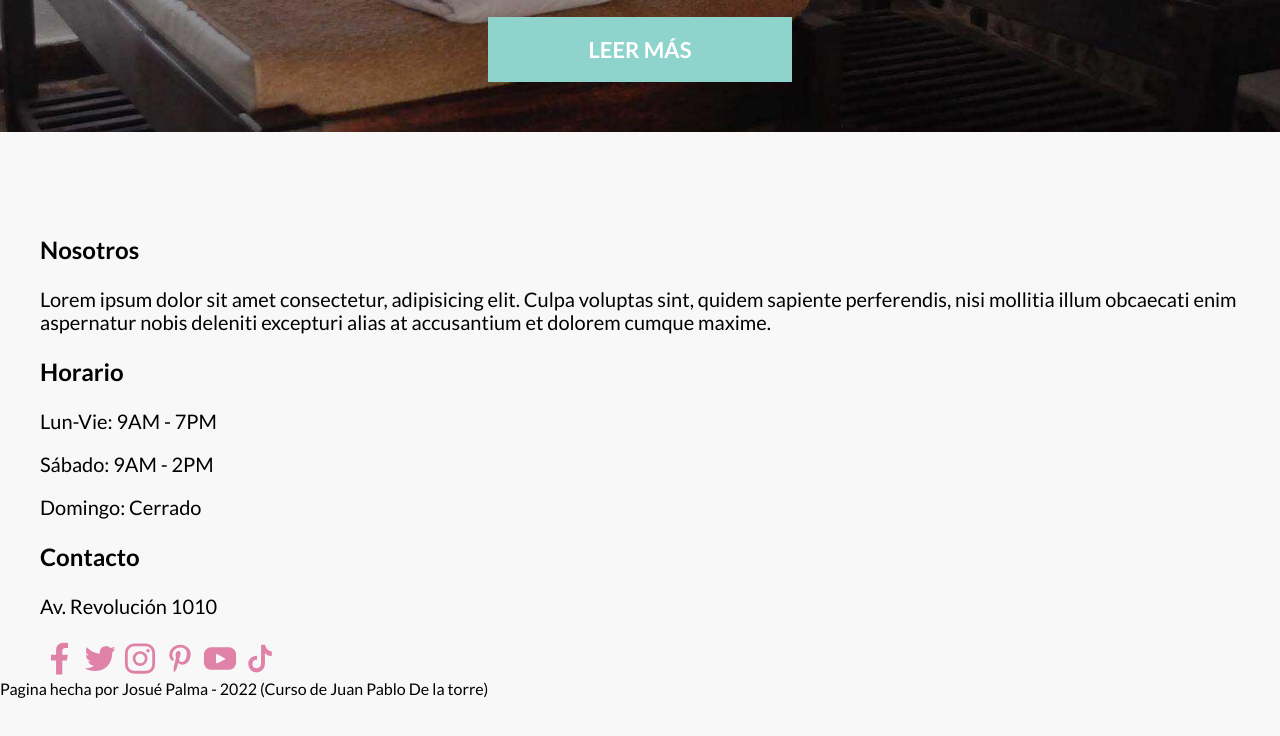
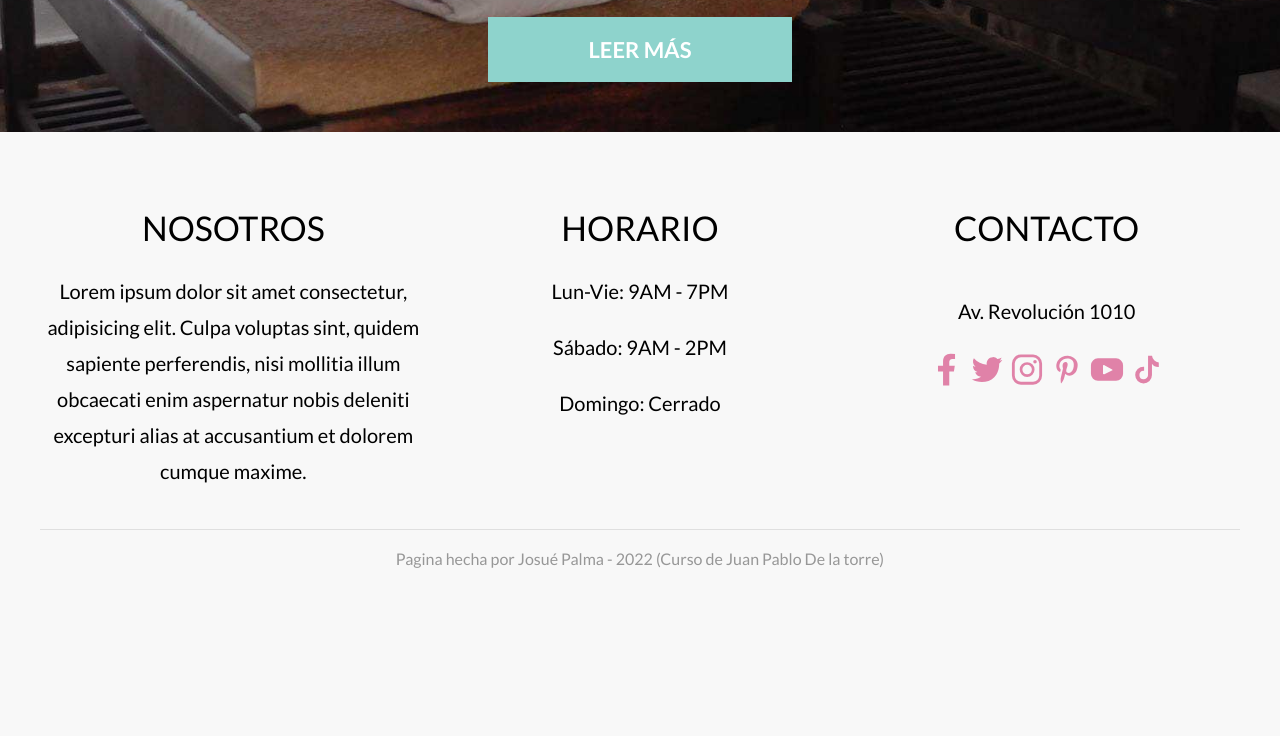
Before and after one commit to JosueP0721/Proyecto--Salon-de-Belleza, a website: page index.html in a window 1280 px wide. Shown: the part 3785-4521 px from the top of the page. After the commit the page ends 4373 px from the top, so only its background shows below. Drawn offline with Linux system fonts and the light colour scheme; a web font is replaced by a local one.

Commit message:
footer scss

```diff
--- a/index.html
+++ b/index.html
@@ -231,7 +231,7 @@
             explicabo voluptatibus assumenda! Iusto.</p>
         <a href="#" class="cita__enlace">Leer más</a>
     </section>
-    <footer class="footer seccion">
+    <footer class="footer">
         <div class="footer__grid contenedor">
             <div class="footer__widget">
                 <h3 class="footer__heading">Nosotros</h3>
@@ -270,7 +270,7 @@
                 </div>
             </div>
         </div>
-        <div class="footer__copyright">Pagina hecha por Josué Palma - 2022 (Curso de Juan Pablo De la torre)</div>
+        <p class="footer__copyright">Pagina hecha por Josué Palma - 2022 (Curso de Juan Pablo De la torre)</p>
     </footer>
 </body>
 
--- /dev/null
+++ b/src/scss/layout/_footer.scss
@@ -0,0 +1,36 @@
+@use 'base/variables' as v;
+@use 'base/mixins' as m;
+
+.footer {
+    padding-top: 5rem;
+    &__grid {
+        @include m.grid(1, 2rem);
+        @include m.tablet {
+            @include m.grid(3, 2rem);
+        }
+    }
+    &__widget {
+        text-align: center;
+        &:last-child {
+            display: flex;
+            flex-direction: column;
+            align-items: center;
+        }
+    }
+    &__heading {
+        @include m.heading;
+        font-size: 3.4rem;
+    }
+    &__texto {
+        line-height: 1.8;
+    }
+    &__copyright {
+        text-align: center;
+        max-width: 120rem;
+        margin: 2rem auto 0 auto;
+        border-top: 1px solid darken(v.$grisClaro, 10%);
+        font-size: 1.6rem;
+        padding: 2rem;
+        color: v.$gris;
+    }
+}
--- a/src/scss/layout/_index.scss
+++ b/src/scss/layout/_index.scss
@@ -4,3 +4,4 @@
 @forward 'horario';
 @forward 'productos';
 @forward 'cita';
+@forward 'footer';
```
Also changed, not shown: build/css/app.css, 1 other file.
